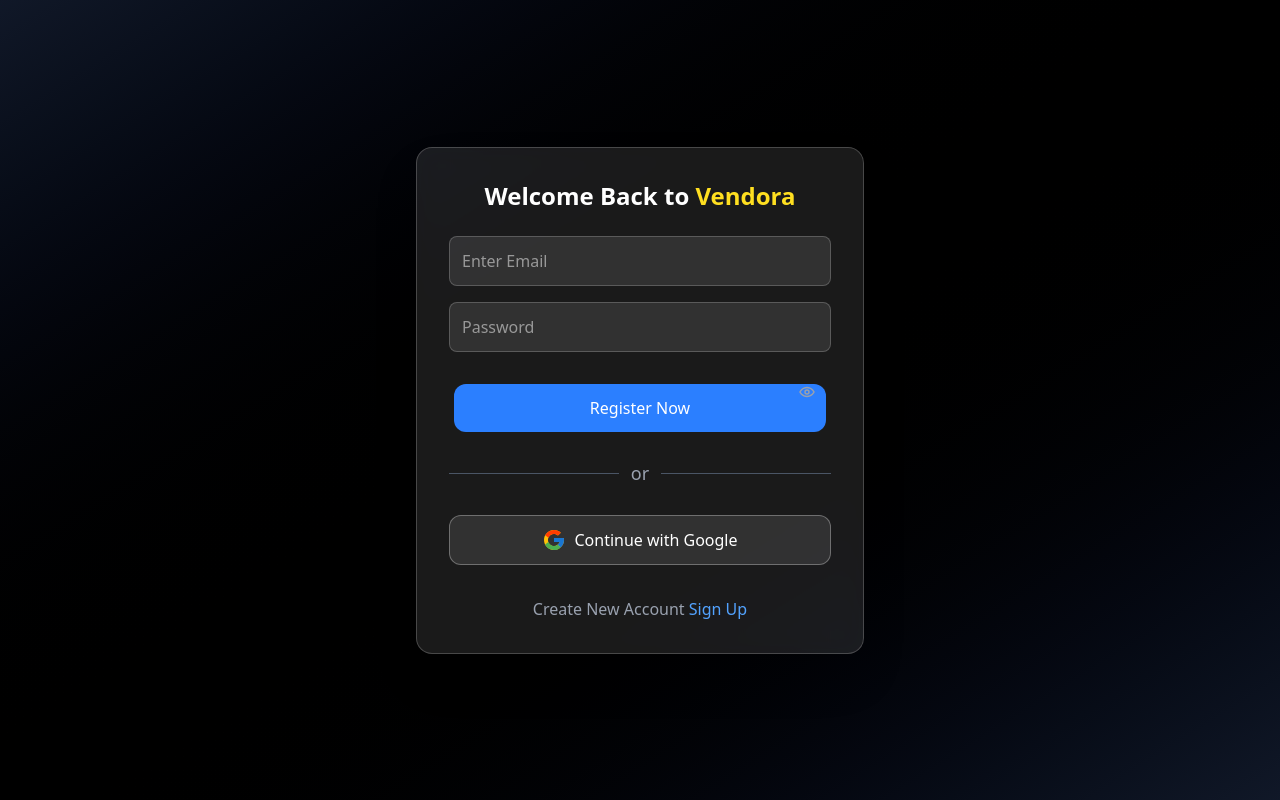
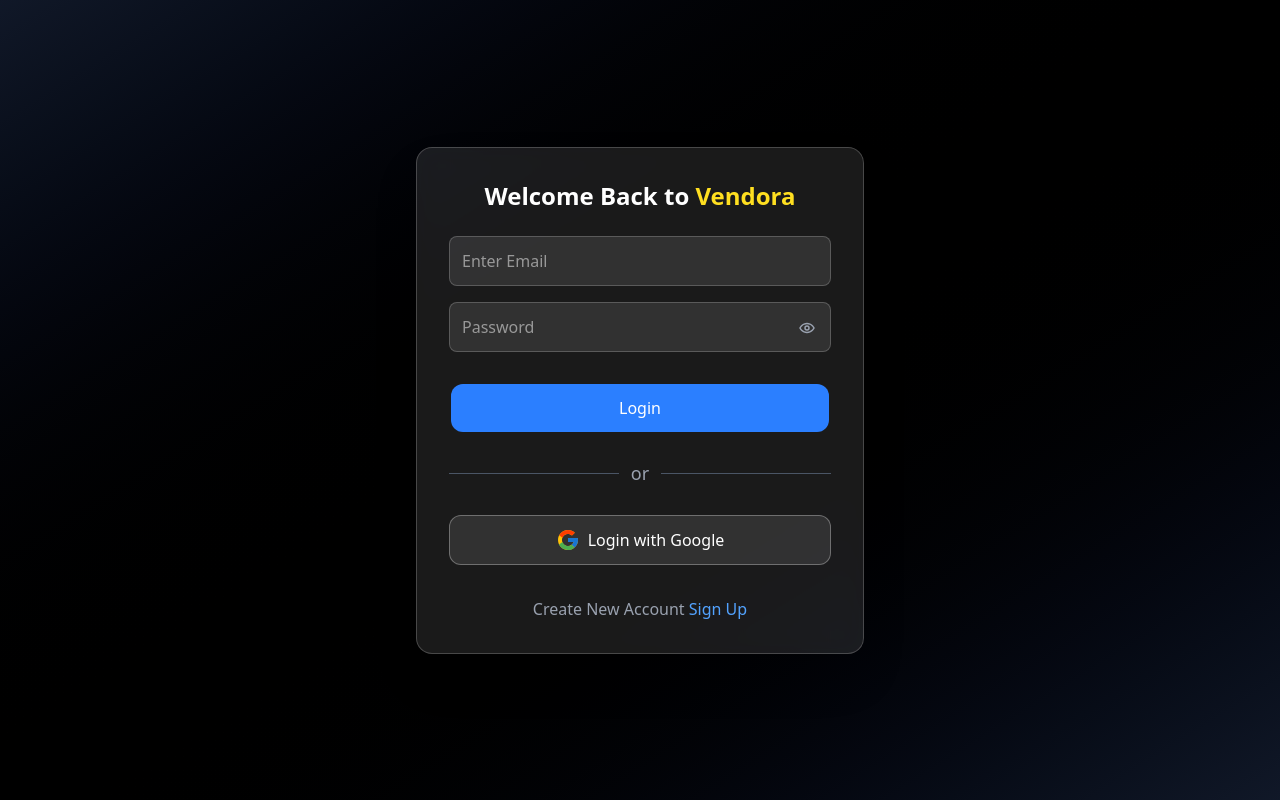
Before and after one commit to HrishikeshDeshmukh/MultiVendor_Ecommerce_Platform, a Next.js app: page /login in a window 1280 px wide. Built offline with nearby package versions, Linux system fonts and the light colour scheme; no server answers.

Commit message:
Login Process Completed and Google Authentication also

```diff
--- /dev/null
+++ b/Provider.tsx
@@ -0,0 +1,14 @@
+"use client"
+import React from 'react'
+import { SessionProvider } from 'next-auth/react'
+
+
+const Provider = ({children}:React.ReactNode) => {
+  return (
+    <SessionProvider>
+      {children}
+    </SessionProvider>
+  )
+}
+
+export default Provider
--- a/app/layout.tsx
+++ b/app/layout.tsx
@@ -1,5 +1,7 @@
+
 import type { Metadata } from "next";
 import "./globals.css";
+import Provider from "@/Provider";
 
 export const metadata: Metadata = {
   title: "Vendora",
@@ -12,10 +14,9 @@ export default function RootLayout({
   children: React.ReactNode;
 }>) {
   return (
-    <html
-      lang="en"
-    >
-      <body className="min-h-full flex flex-col">{children}</body>
+    <html lang="en">
+      <body className="min-h-full flex flex-col">
+        <Provider>{children}</Provider></body>
     </html>
   );
 }
--- a/app/login/page.tsx
+++ b/app/login/page.tsx
@@ -5,6 +5,7 @@ import { useRouter } from "next/navigation";
 import { PiEyeBold, PiEyeClosedBold } from "react-icons/pi";
 import { FcGoogle } from "react-icons/fc";
 import { ClipLoader } from "react-spinners";
+import { signIn, useSession } from 'next-auth/react';
 
 
 const SignIn = () => {
@@ -14,6 +15,33 @@ const SignIn = () => {
     const [showPassword, setShowPassword] = useState(false)
     const router = useRouter()
     const [loading, setLoading] = useState(false)
+    const session  = useSession() // not needed on login page currently
+    console.log(session)
+
+
+    console.log()
+
+    const handleSignIn = async (e: React.FormEvent) => {
+        setLoading(true)
+        e.preventDefault()
+        try {
+            const result = await signIn("credentials", {
+                email,
+                password,
+                redirect:false
+
+            })
+            alert("SignIn Successfully")
+            router.push("/")
+            setLoading(false)
+
+        } catch (error) {
+
+            console.log(error)
+            setLoading(false)
+            alert(error)
+        }
+    }
 
     return (
         <div className='min-h-screen flex items-center justify-center
@@ -31,7 +59,7 @@ const SignIn = () => {
                         Welcome Back to <span className="text-yellow-300">Vendora</span>
                     </h1>
 
-                    <form className="flex flex-col gap-4">
+                    <form onSubmit={handleSignIn} className="flex flex-col gap-4">
 
 
                         {/* Email  */}
@@ -58,7 +86,7 @@ const SignIn = () => {
                         <button
                             type="button"
                             onClick={() => setShowPassword(!showPassword)}
-                            className="absolute right-12 top-61 -translate-y-1/2 text-gray-400 hover:text-white transition cursor-pointer">
+                            className="absolute right-12 top-45 -translate-y-1/2 text-gray-400 hover:text-white transition cursor-pointer">
                             {showPassword ? <PiEyeClosedBold /> : <PiEyeBold />}
                         </button>
 
@@ -67,9 +95,9 @@ const SignIn = () => {
                             type="submit"
                             whileHover={{ scale: 1.03 }}
                             whileTap={{ scale: 0.95 }}
-                            className="mt-4 mx-auto px-34 py-3 bg-blue-500 hover:bg-blue-600 rounded-xl font-medium
-              flex justify-center items-center cursor-pointer">
-                            {loading ? <ClipLoader size={20} color='white' /> : "Register Now"}
+                            className="mt-4 mx-auto px-42 py-3 bg-blue-500 hover:bg-blue-600 rounded-xl font-medium
+                            flex justify-center items-center cursor-pointer">
+                            {loading ? <ClipLoader size={20} color='white' /> : "Login"}
                         </motion.button>
 
                         <div className="flex items-center my-3">
@@ -82,15 +110,15 @@ const SignIn = () => {
                             whileHover={{ scale: 1.03 }}
                             whileTap={{ scale: 0.95 }}
                             className="flex justify-center items-center gsp-3 py-3 bg-white/10 hover:bg-white/20
-              border border-white/30 rounded-xl transition cursor-pointer">
+                            border border-white/30 rounded-xl transition cursor-pointer">
                             <FcGoogle className="mr-2 text-2xl" />
-                            <span className="font-medium">Continue with Google</span>
+                            <span className="font-medium">Login with Google</span>
                         </motion.button>
 
                         <p className="text-center texxt-sm mt-4 text-gray-400 cursor-pointer">
                             Create New Account{" "}
                             <span
-                                onClick={() => router.push("/login")}
+                                onClick={() => router.push("/register")}
                                 className="text-blue-400 hover:underline hover:text-blue-300 transition">
                                 Sign Up
                             </span>
--- a/auth.ts
+++ b/auth.ts
@@ -3,6 +3,7 @@ import Credentials from "next-auth/providers/credentials"
 import connectDb from "./lib/connectDB"
 import User from '@/app/model/user.model';
 import bcrypt from 'bcryptjs';
+import Google from "next-auth/providers/google";
 
 export const { handlers, signIn, signOut, auth } = NextAuth({
     providers: [
@@ -11,6 +12,7 @@ export const { handlers, signIn, signOut, auth } = NextAuth({
                 email: { label: "email", type: "email" },
                 password: { label: "Password", type: "password" },
             },
+
             async authorize(credentials, request) {
                 await connectDb()
                 const email = credentials.email as string;
@@ -22,9 +24,13 @@ export const { handlers, signIn, signOut, auth } = NextAuth({
                 }
 
                 const isMatch = await bcrypt.compare(password, user.password)
+
+                console.log("[auth][debug] authorize():", { email, userFound: !!user, isMatch })
+
                 if (!isMatch) {
                     throw new Error("Incorrect Password")
                 }
+
 
                 return {
                     id : user._id.toString(),
@@ -36,9 +42,30 @@ export const { handlers, signIn, signOut, auth } = NextAuth({
             }
 
         }),
+        Google({
+            clientId:process.env.AUTH_GOOGLE_ID,
+            clientSecret:process.env.AUTH_GOOGLE_SECRET
+        })
     ],
 
     callbacks: {
+
+        async signIn({user,account}){
+            if(account?.provider == "google"){
+                await connectDb()
+                let DbUser = await User.findOne({email:user.email})
+                if(!DbUser){
+                    DbUser = await User.create({
+                        name:user.name,
+                        email:user.email,
+                        image:user.image
+                    })
+                }
+                user.id = DbUser.id.toString()
+                user.role= DbUser.role.toString()
+            }
+            return true
+        },
 
         jwt({token, user}){
 
```
